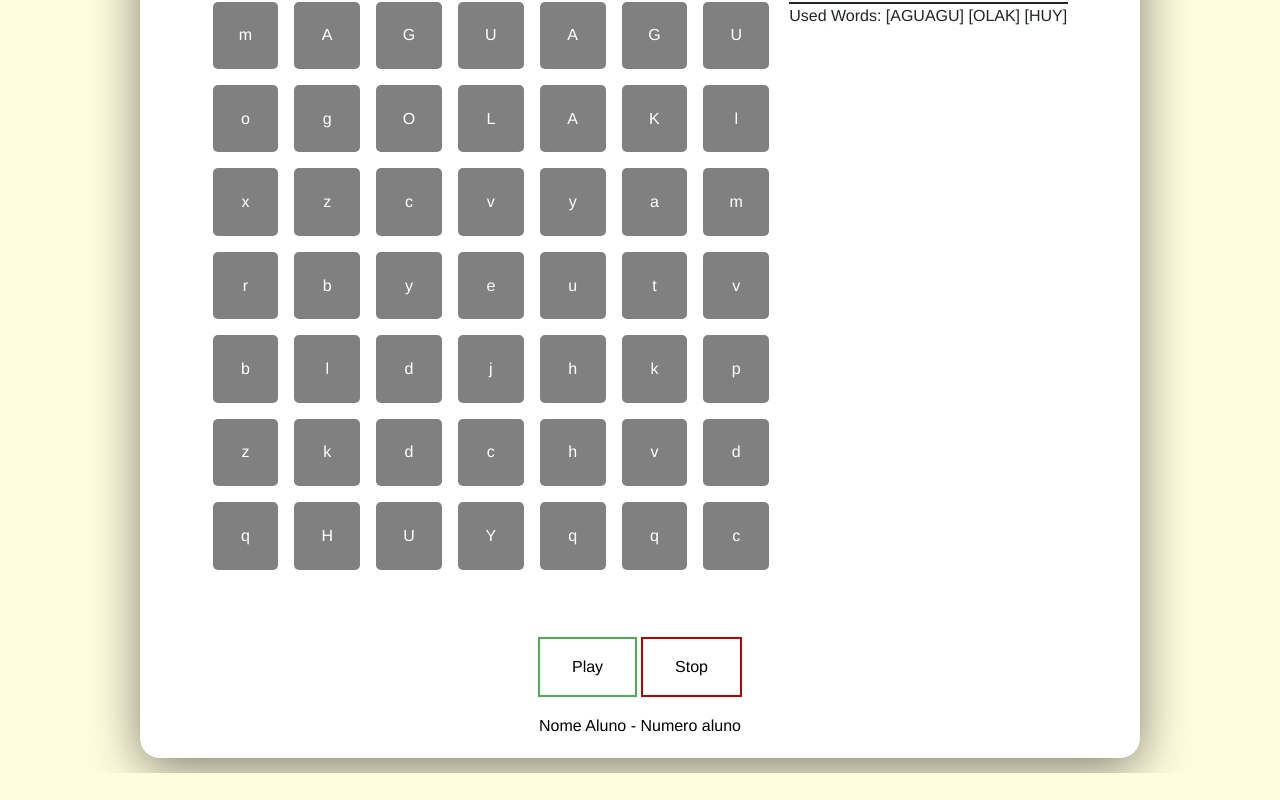
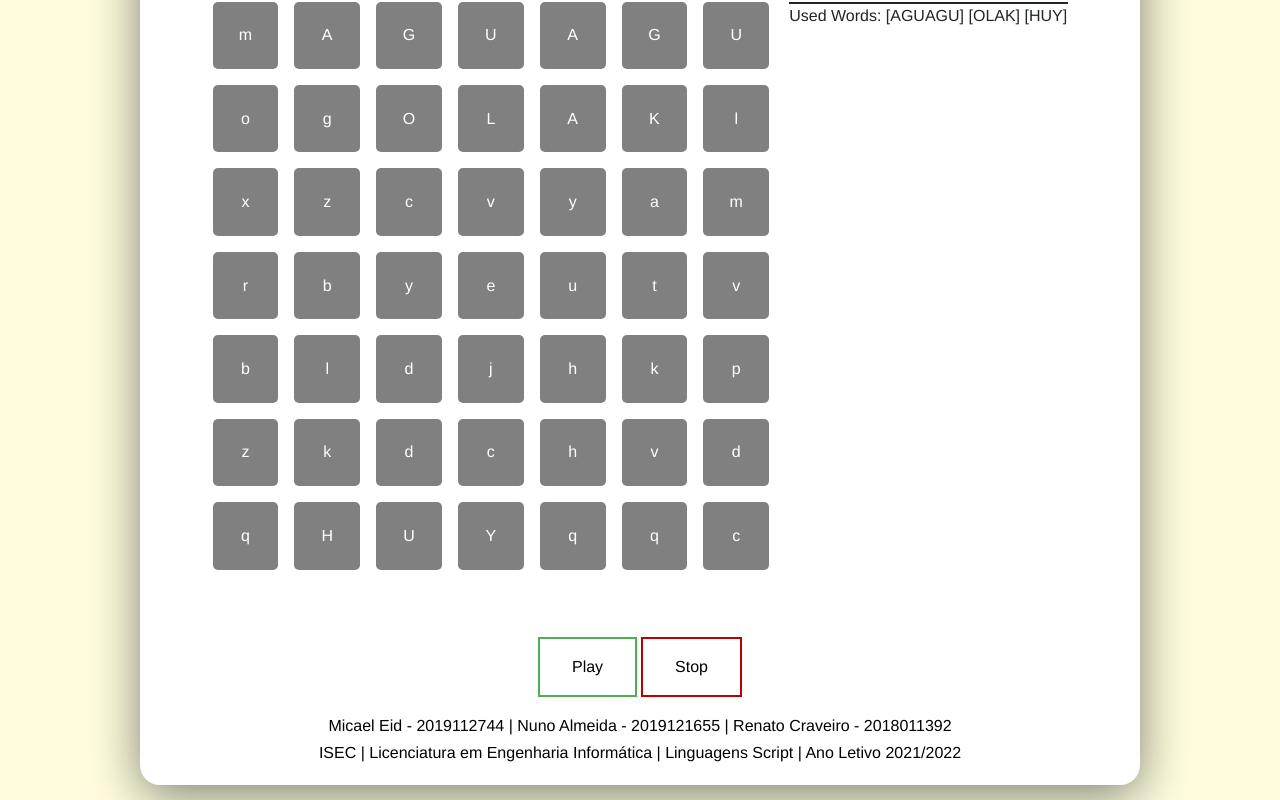
Before and after one commit to nunosantosalmeida/sopa-de-letras-ls-isec, a React (Create React App) app: page / in a window 1280 px wide. Shown: the part 195-995 px from the top of the page. Before the commit the page ends 968 px from the top, so only its background shows below. Built offline with nearby package versions, Linux system fonts and the light colour scheme.

Commit message:
Footer change and key value on Letters (GameBoard)
Footer change: added authors info and school info

Key value on Letters (GameBoard): added key values (index) on Letters call on GameBoard to better identify each one of them.

```diff
--- a/src/components/footer/footer.component.jsx
+++ b/src/components/footer/footer.component.jsx
@@ -1,9 +1,16 @@
+/**
+ * Trabalho Realizado por Micael Eid (2019112744), Nuno Almeida (2019121655) e Renato Craveiro (2018011392)
+ * No âmbitio da Unidade Curricular de Linguagens Script (1º Ano - 2º Semestre)
+ * ISEC - Licenciatura em Engenharia Informática - Ano Letivo 2021/2022
+ */
+
 import React from "react";
 
 function Footer() {
   return (
     <footer class="container-fluid text-center">
-      <h6>Nome Aluno - Numero aluno</h6>
+      <h6>Micael Eid - 2019112744 | Nuno Almeida - 2019121655 | Renato Craveiro - 2018011392</h6>
+      <h6>ISEC | Licenciatura em Engenharia Informática | Linguagens Script | Ano Letivo 2021/2022</h6>
     </footer>
   );
 }
--- a/src/components/game-board/game-board.component.jsx
+++ b/src/components/game-board/game-board.component.jsx
@@ -339,8 +339,8 @@ function GameBoard({lnumb}){
             gridTemplateRows: "repeat(" + Math.sqrt(lnumb) + ",1fr)",
           }/*Div que contém o tabuleiro. O style especifica quantas colunas terá e quantas linhas te´ra (sqrt de num total de letras (9=3linhas*3colunas))*/}
         >
-          {finalArray.map((item) => (/*Coloca todos as letras do array a apresentar...*/
-            <Letter item={item} />
+          {finalArray.map((item,index) => (/*Coloca todos as letras do array a apresentar...*/
+            <Letter key={index} item={item} />
           ))/*...Em elementos do tipo letra */}
           <p></p>
         </div>
```
